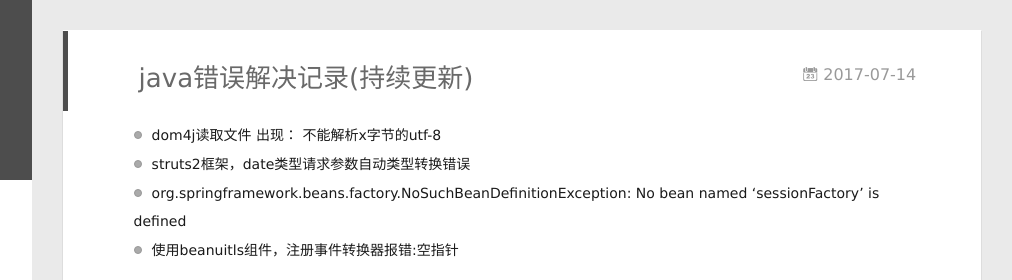
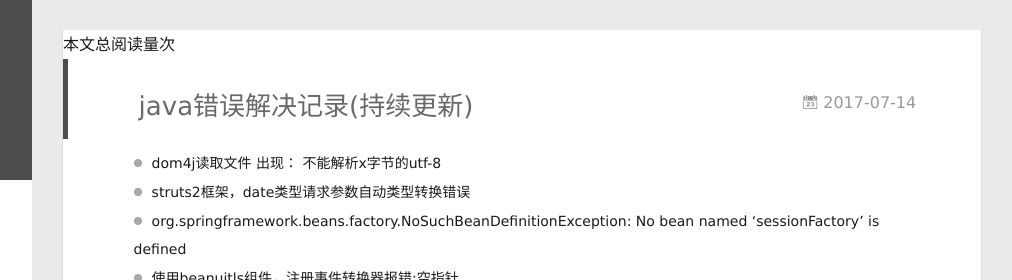
Before and after one commit to dadeiji/dadeiji.github.io, a plain HTML site: page 2017/07/14/javaerror/index.html in a window 1280 px wide. Shown: the top 280 px of the page, 268-1280 px from the left. Drawn offline with Linux system fonts and the light colour scheme; some packages are replaced by stand-ins of ours; a script that the page names is missing.

Commit message:
Site updated: 2017-07-14 17:40:14

```diff
--- a/2017/07/14/javaerror/index.html
+++ b/2017/07/14/javaerror/index.html
@@ -158,6 +158,10 @@
           <div id="js-content" class="content-ll">
             <article id="post-javaerror" class="article article-type-post " itemscope itemprop="blogPost">
   <div class="article-inner">
+	<span id="busuanzi_container_page_pv">
+  本文总阅读量<span id="busuanzi_value_page_pv"></span>次
+</span>
+
 
       <header class="article-header">
 
```
Also changed, not shown: 2017/07/11/makefeixiang/index.html (+4 -0 lines), index.html (+8 -0 lines).
